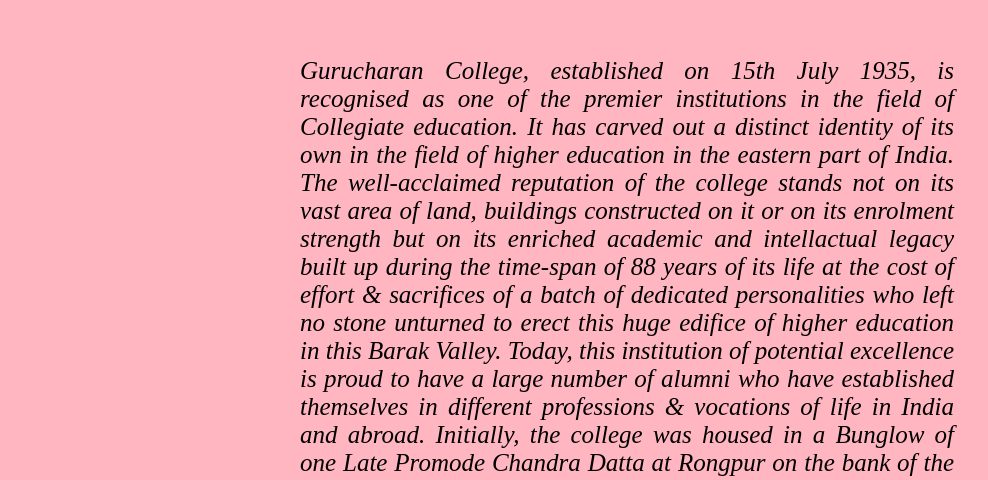
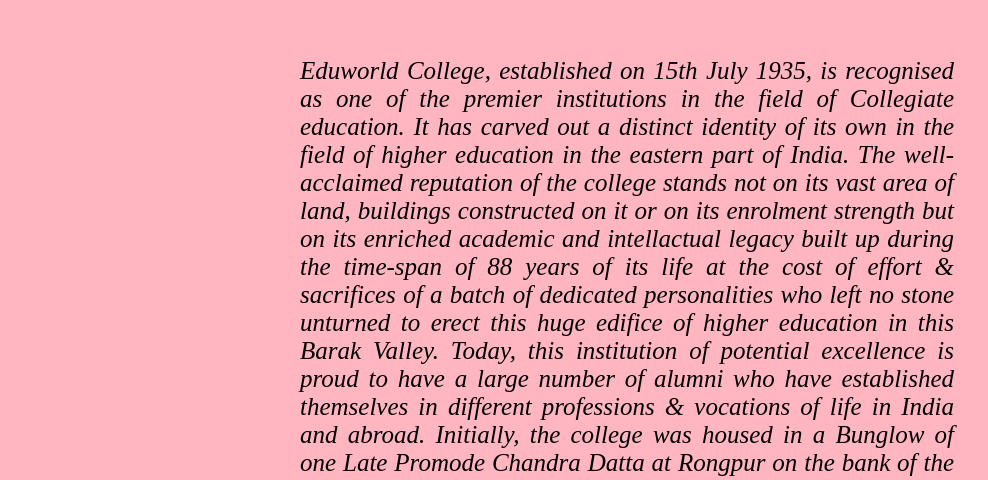
Before and after one commit to samimsoubhik/eduworlduniversity, a plain HTML site: page a.html in a window 1280 px wide. Shown: the part 316-796 px from the top of the page, without its empty margins (68-1056 px from the left). Drawn offline with Linux system fonts and the light colour scheme.

Commit message:
Update a.html

```diff
--- a/a.html
+++ b/a.html
@@ -12,7 +12,7 @@
 </ul>
 <div> About Us Page </div>
 <P>
-Gurucharan College, established on 15th July 1935, is recognised as one of the premier
+Eduworld College, established on 15th July 1935, is recognised as one of the premier
 institutions in the field of Collegiate education. It has carved out a distinct identity of its own in
 the field of higher education in the eastern part of India. The well-acclaimed reputation of the
 college stands not on its vast area of land, buildings constructed on it or on its enrolment strength
@@ -25,7 +25,7 @@ Initially, the college was housed in a Bunglow of one Late Promode Chandra Datta
 on the bank of the river Barak. When the river bank erosion began to swallow the college
 premises, it was shifted temporarily to the campus of Silchar Normal School. At that time, classes
 were held in the Morning shift. However, this temporary phase of crisis of accomodation was
-soon over. Gurucharan College began to receive generous help and assistance from different
+soon over. Eduworld College began to receive generous help and assistance from different
 quarters and ultimately it was able to acquire permanent space in its present state of location.
 </P>
 
```
